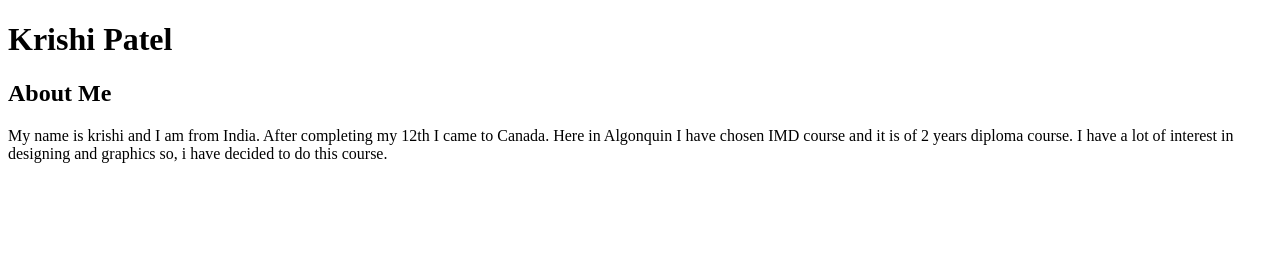
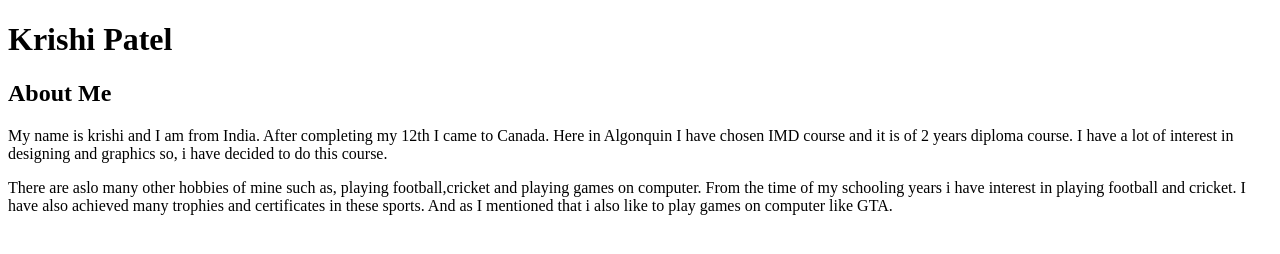
Before and after one commit to krishi2112/krishi2112.github.io, a plain HTML site: page html-assignment/index.html in a window 1280 px wide. Drawn offline with Linux system fonts and the light colour scheme.

Commit message:
second paragraph

```diff
--- a/html-assignment/index.html
+++ b/html-assignment/index.html
@@ -18,6 +18,12 @@
            and it is of 2 years diploma course.
            I have a lot of interest in designing and graphics
            so, i have decided to do this course.</p>
+        <p>There are aslo many other hobbies of mine such as,
+           playing football,cricket and playing games on computer.
+           From the time of my schooling years i have interest in
+           playing football and cricket. I have also achieved many trophies
+           and certificates in these sports. And as I mentioned that i also
+           like to play games on computer like GTA.</p>
     </main>
 </body>
 </html>
```
